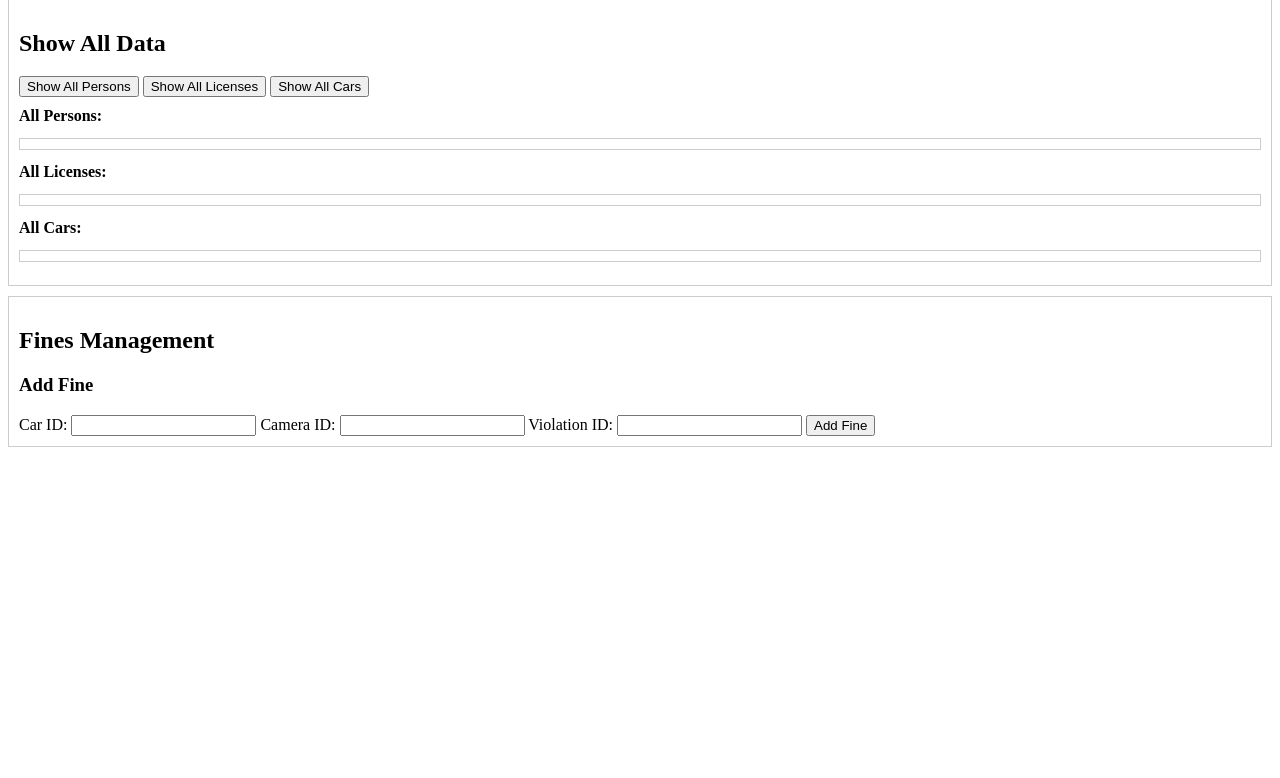
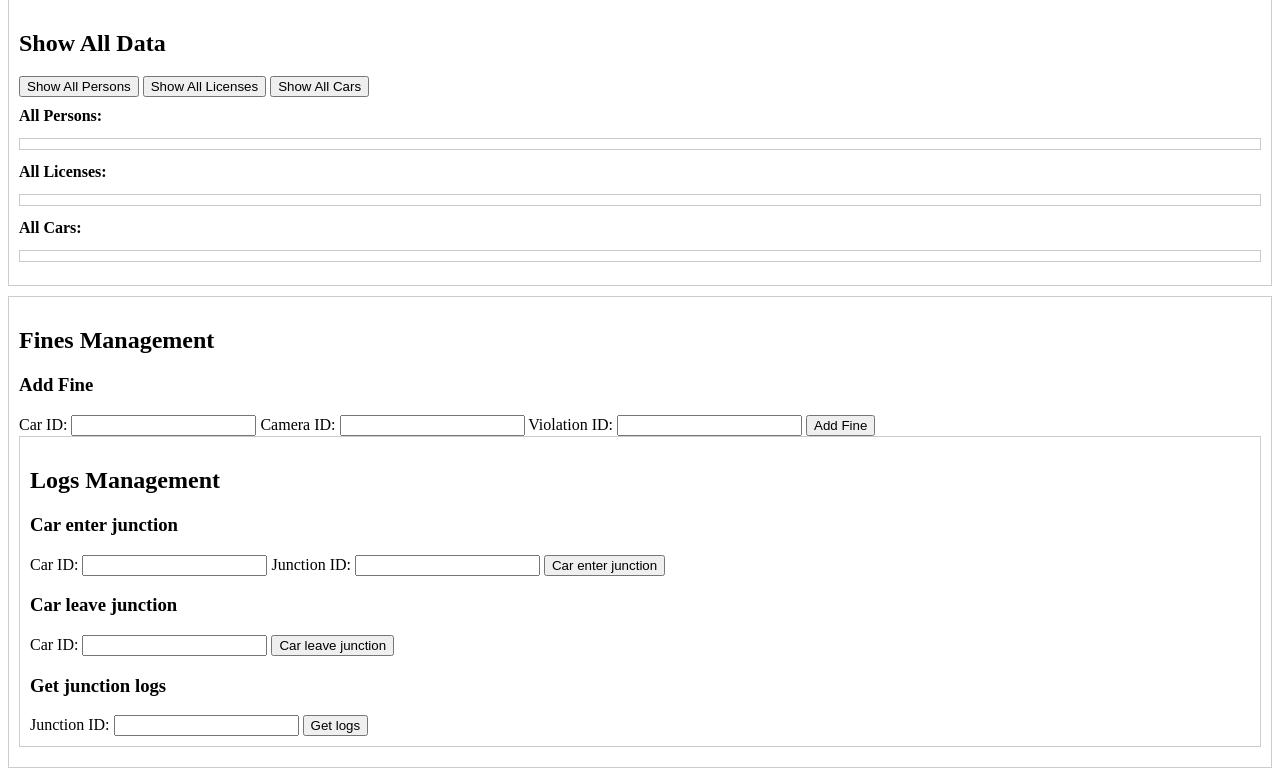
Before and after one commit to LegendaryLoona/LancasterTraficManagementProject, a Django app: template VRLPR/LicenseTracker/templates/index.html in a window 1280 px wide. Shown: the part 1359-2137 px from the top of the page. Before the commit the page ends 1806 px from the top, so only its background shows below. Run offline with Django 5.2, Linux system fonts and the light colour scheme; the template is opened without the code that fills it, so the values that code supplies are empty; parts of the project's set-up code (start-up, migrations or seed data) failed here and were passed over.

Commit message:
Update index.html

```diff
--- a/VRLPR/LicenseTracker/templates/index.html
+++ b/VRLPR/LicenseTracker/templates/index.html
@@ -205,7 +205,34 @@
     </div>
     <div id="add_fine_result" style="color: green;"></div>
 
+  <section style="border: 1px solid #ccc; padding: 10px; margin-bottom: 10px;">
+      <h2>Logs Management</h2>
 
+      <h3>Car enter junction</h3>
+      <div>
+        <label>Car ID: </label>
+        <input type="number" id="car_enter_id_create" />
+        <label>Junction ID: </label>
+        <input type="number" id="junction_enter_id_create" />
+        <button onclick="carEnter()">Car enter junction</button>
+      </div>
+      <div id="car_enter_result" style="color: green;"></div>
+
+      <h3>Car leave junction</h3>
+      <div>
+        <label>Car ID: </label>
+        <input type="number" id="car_leave_id_create" />
+        <button onclick="carLeave()">Car leave junction</button>
+      </div>
+      <div id="car_leave_result" style="color: green;"></div>
+
+      <h3>Get junction logs</h3>
+      <div>
+        <label>Junction ID: </label>
+        <input type="number" id="junction_logs_id_create" />
+        <button onclick="junctionLogs()">Get logs</button>
+      </div>
+      <div id="junction_logs_result" style="color: green;"></div>
 
 <script>
   function createLicense() {
@@ -377,6 +404,34 @@
         document.getElementById('add_fine_result').innerText = JSON.stringify(data);
       });
   }
+  function carEnter() {
+    const car_id = document.getElementById('car_enter_id_create').value;
+    const junction_id = document.getElementById('junction_enter_id_create').value;
+    const url = `/cars/car_enter/?c_id=${encodeURIComponent(car_id)}&j_id=${encodeURIComponent(junction_id)}`;
+    fetch(url)
+      .then(res => res.json())
+      .then(data => {
+        document.getElementById('car_enter_result').innerText = JSON.stringify(data);
+      });
+  }
+  function carLeave() {
+    const car_id = document.getElementById('car_leave_id_create').value;
+    const url = `/cars/car_leave/?c_id=${encodeURIComponent(car_id)}`;
+    fetch(url)
+      .then(res => res.json())
+      .then(data => {
+        document.getElementById('car_leave_result').innerText = JSON.stringify(data);
+      });
+  }
+  function junctionLogs() {
+    const junction_id = document.getElementById('junction_logs_id_create').value;
+    const url = `/cars/junction_logs/?j_id=${encodeURIComponent(junction_id)}`;
+    fetch(url)
+      .then(res => res.json())
+      .then(data => {
+        document.getElementById('junction_logs_result').innerText = JSON.stringify(data);
+      });
+  }
 </script>
 </body>
 </html>
```
